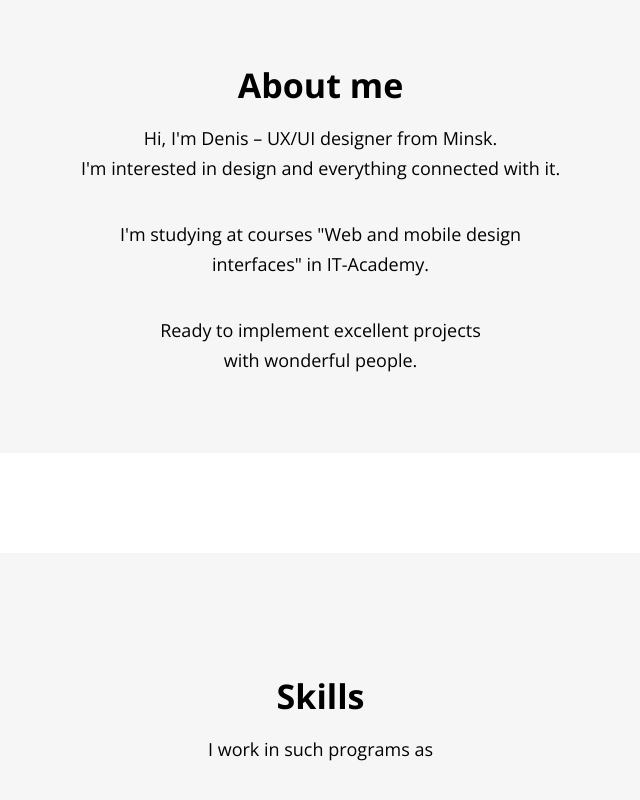
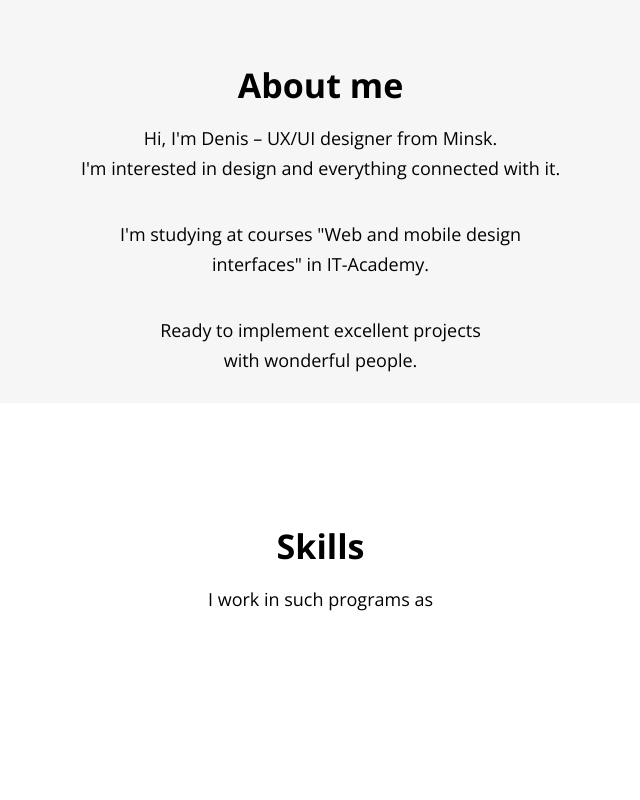
Before and after one commit to ViKorniienko/exam-1, a plain HTML site: page index.html in a window 1280 px wide. Shown: the part 752-1552 px from the top of the page, without its empty margins (396-1036 px from the left). After the commit the page ends 1452 px from the top, so only its background shows below. Drawn offline with nearby package versions, Linux system fonts and the light colour scheme.

Commit message:
add sections

```diff
--- a/index.html
+++ b/index.html
@@ -35,6 +35,7 @@
     </header>
 
     <main>
+      <div class="sections">
         <div class="section">
           <h2>About me</h2>
           <p>Hi, I'm Denis – UX/UI designer from Minsk.<br>I'm interested in design and everything connected with it.
@@ -50,6 +51,7 @@
           <p>I work in such programs as</p>
         </div>
         <div class="section"></div>
+      </div>
     </main>
   </div>
 
--- a/styles/style.css
+++ b/styles/style.css
@@ -59,7 +59,12 @@ h1 {
   margin-top: 55px;
 }
 
-.section {
+.sections {
+  display: flex;
+  flex-direction: column;
+}
+
+.section:first-child {
   display: flex;
   justify-content: center;
   flex-direction: column;
@@ -78,3 +83,17 @@ h2 {
   font-size: 34px;
   margin-bottom: 5px;
 }
+
+.section:nth-child(2) {
+  background-color: #ffffff;
+  display: flex;
+  justify-content: center;
+  flex-direction: column;
+  text-align: center;
+  margin-top: -50px;
+  width: 100vmax;
+  padding-top: 100px;
+  padding-bottom: 60px;
+  line-height: 30px;
+  color: #000000;
+}
```
Lines whose indentation alone changed are shown as unchanged.
